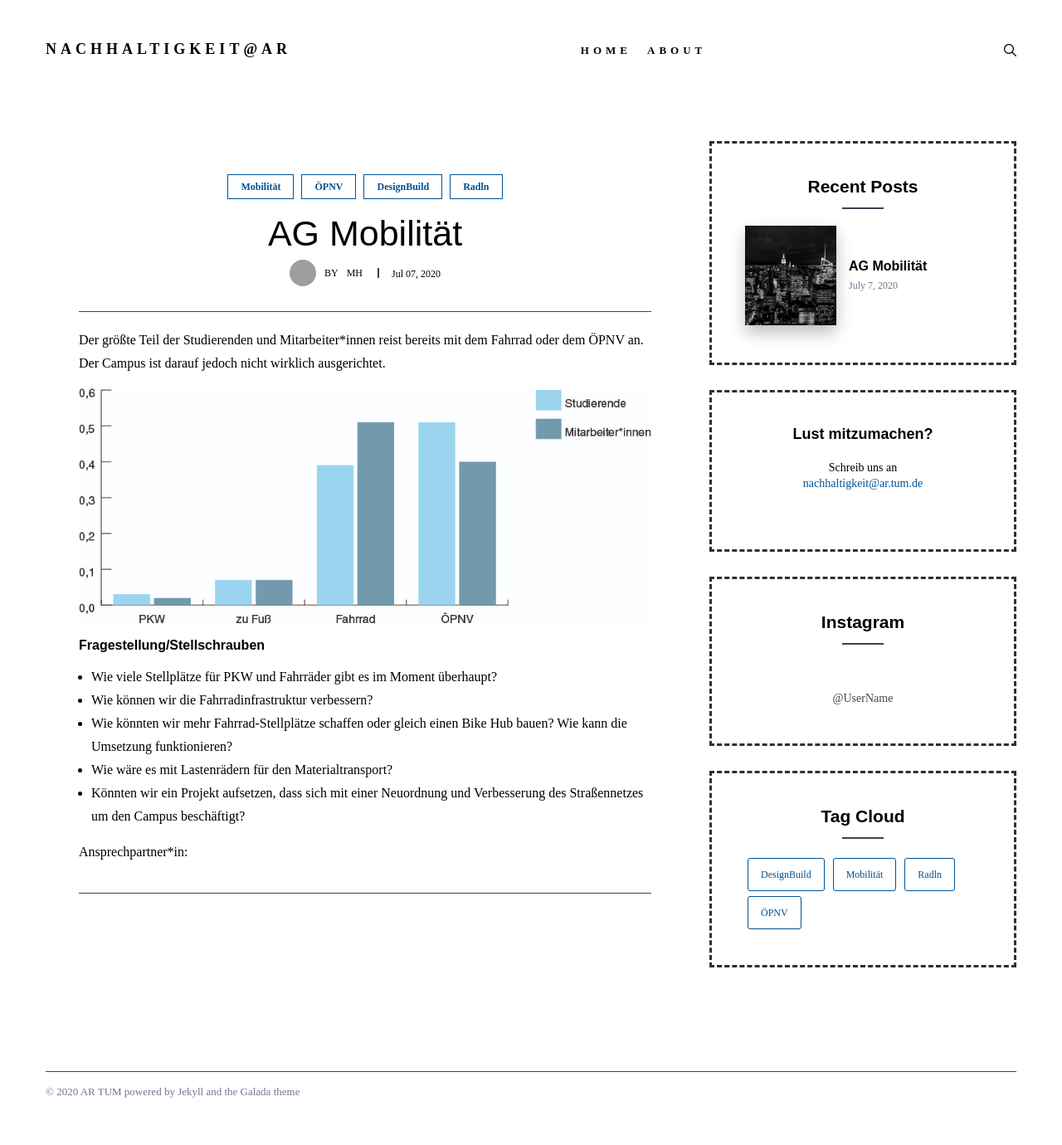
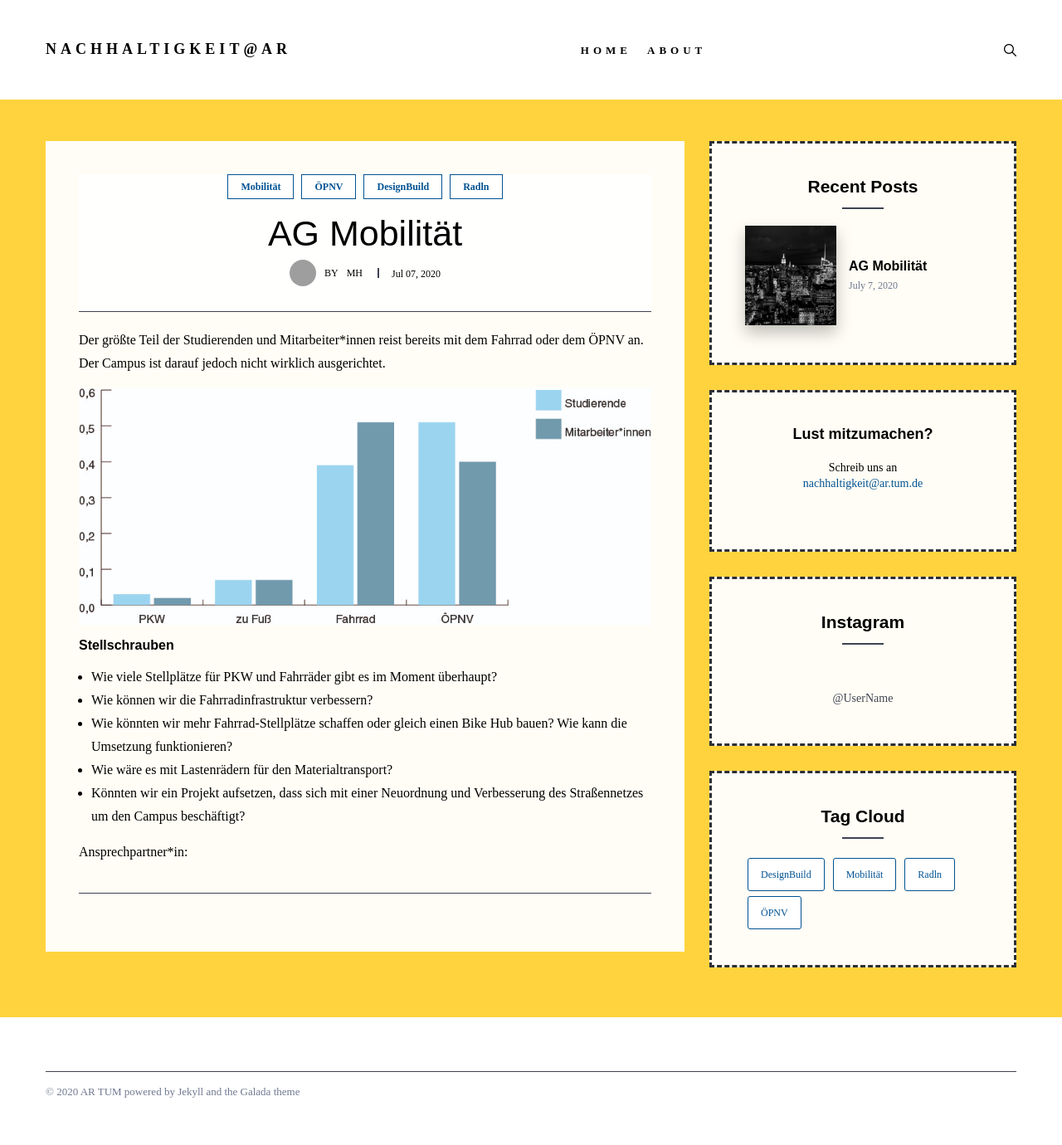
Before and after one commit to hingstarne/artumnachhaltigkeit, a Jekyll site: the page built from _posts/2020-07-07-mobilität.markdown, in a window 1280 px wide. Shown: the whole page at 83% size. Built offline with Jekyll 4.4.1, drawn with Linux system fonts in a browser that asks for light colours; nearby versions of some CDN libraries; some web fonts are replaced; grey boxes are pictures that could not be loaded.

Commit message:
try out colour

```diff
--- a/_posts/2020-07-07-mobilität.markdown
+++ b/_posts/2020-07-07-mobilität.markdown
@@ -14,7 +14,7 @@ an. Der Campus ist darauf jedoch nicht wirklich ausgerichtet.
 
 
 
-###### Fragestellung/Stellschrauben
+###### Stellschrauben
 
 * Wie viele Stellplätze für PKW und Fahrräder gibt es im Moment überhaupt?
 * Wie können wir die Fahrradinfrastruktur verbessern?
--- a/_sass/0-settings/_colors.scss
+++ b/_sass/0-settings/_colors.scss
@@ -12,10 +12,11 @@ $blue-darken: #232427;
 $green-darken: #2C3635;
 $danger: #e02f40;
 $success: #34a74e;
+$yellow: #ffd33d;
 
 
 // Background Colors
-$background: $white;
+$background: $yellow;
 
 // Body Color
 $body-color: $text;
```
